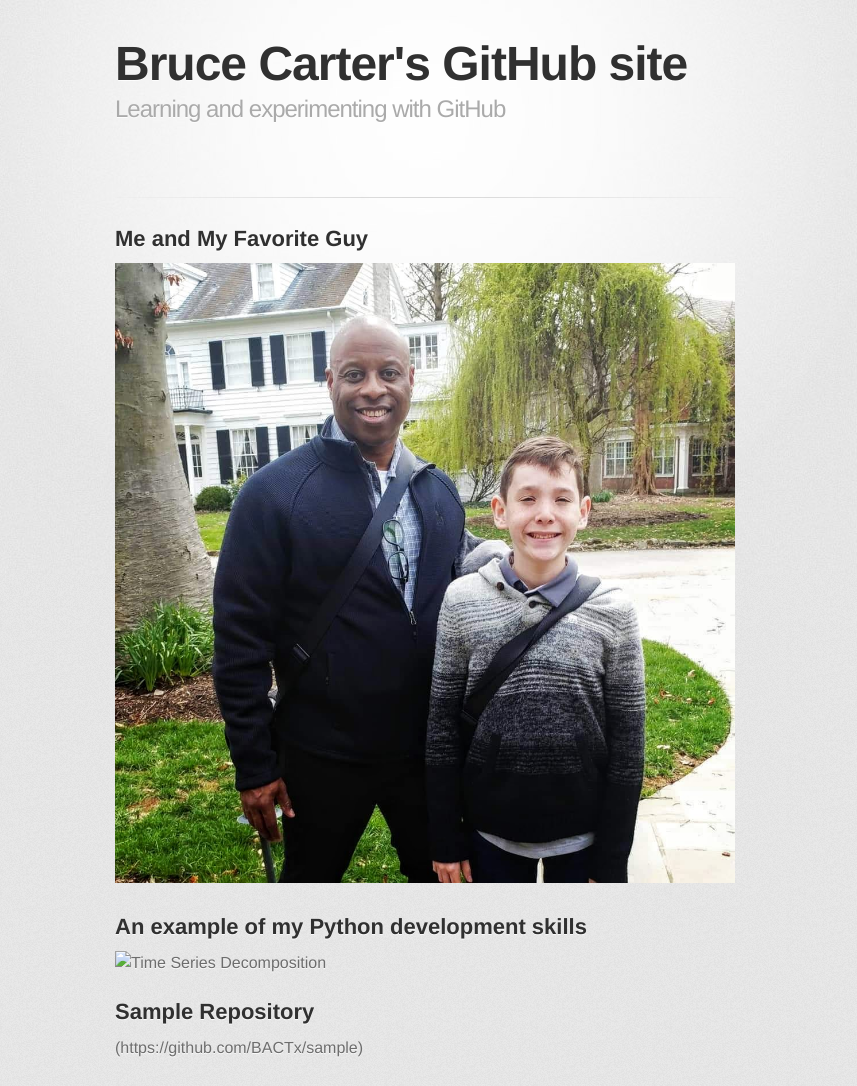
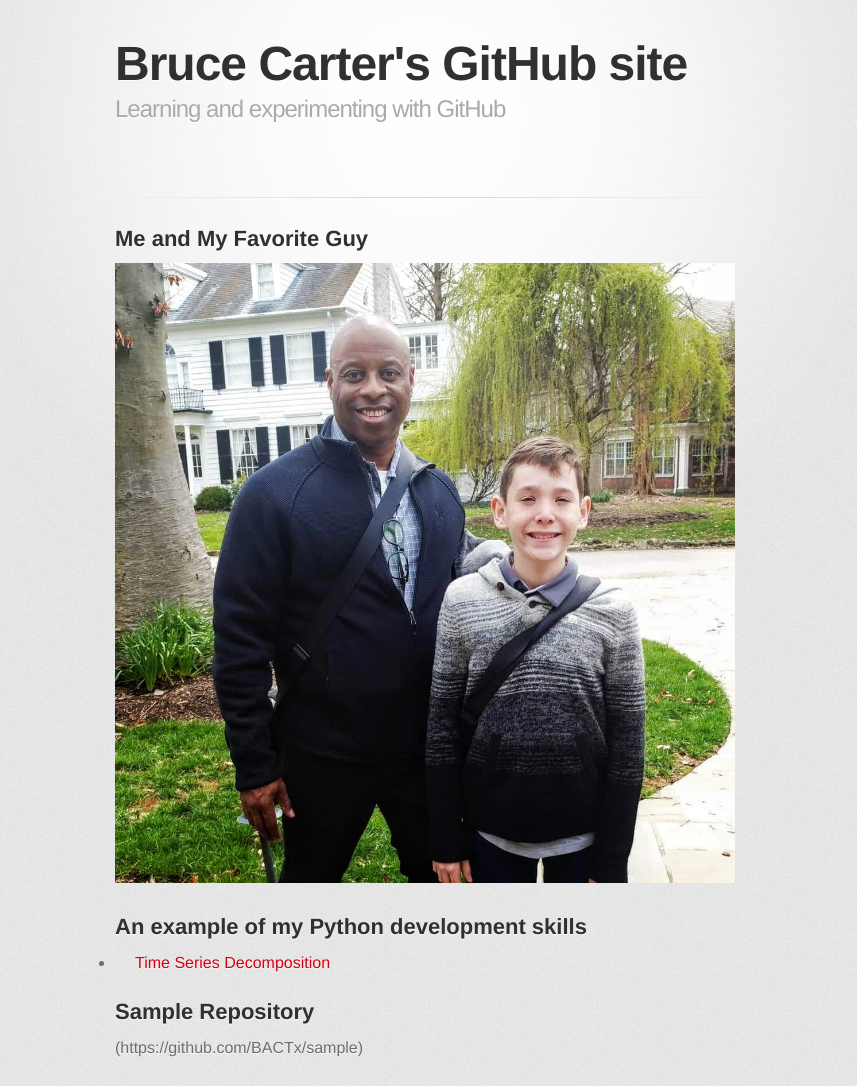
Before and after one commit to BACTx/BACTx.github.io, a Jekyll site: the page built from index.md, in a window 1280 px wide. Shown: the top 1086 px of the page, without its empty margins (215-1072 px from the left). Built offline with Jekyll 4.4.1, drawn with Linux system fonts in a browser that asks for light colours; some web fonts are replaced; our own code applies the rules of GitHub Pages for plain Markdown files.

Commit message:
Update index.md

```diff
--- a/index.md
+++ b/index.md
@@ -9,7 +9,7 @@ description: Learning and experimenting with GitHub
 
 ## An example of my Python development skills
 
-![Time Series Decomposition](/timeseries/index.md)
+- [Time Series Decomposition](/timeseries/index.md)
 
 ## Sample Repository
 
```
